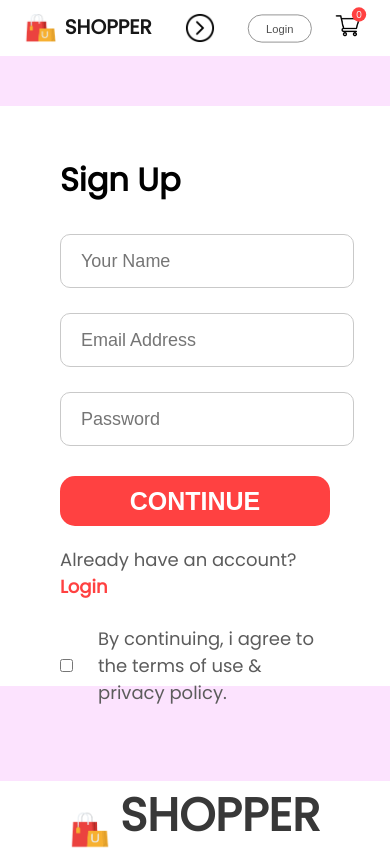
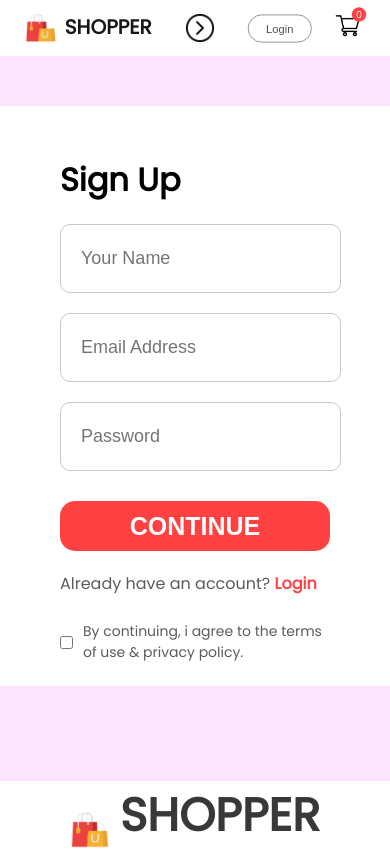
Before and after one commit to Shajjad002/E-Commerce, a React (Create React App) app in the folder shopper/: page /login in a window 390 px wide. Shown: the top 849 px of the page. Built offline with nearby package versions, Linux system fonts and the light colour scheme.

Commit message:
LoginSingUp  responsive css

```diff
--- a/shopper/src/Pages/CSS/LoginSignUp.css
+++ b/shopper/src/Pages/CSS/LoginSignUp.css
@@ -77,5 +77,35 @@
     .loginsignup-container h1{
         margin: 10px 0px;
     }
+    .loginsignup-fileds{
+        gap: 20px;
+        margin-top: 20px;
+    }
+    .loginsignup-fileds input{
+        height: 65px;
+        width: 95%;
+    }
+    .loginsignup-container button{
+        width: 100%;
+    }
+    .loginsignup-login{
+        font-size: 16px;
+    }
+    .login-agree{
+        font-size: 14px;
+        gap: 10px;
+    }
 
 }
+
+
+@media(max-width:800px){
+
+    .loginsignup-container{
+        width: auto;
+        max-width: 500px;
+        max-height: 500px;
+    }
+
+
+}
```
